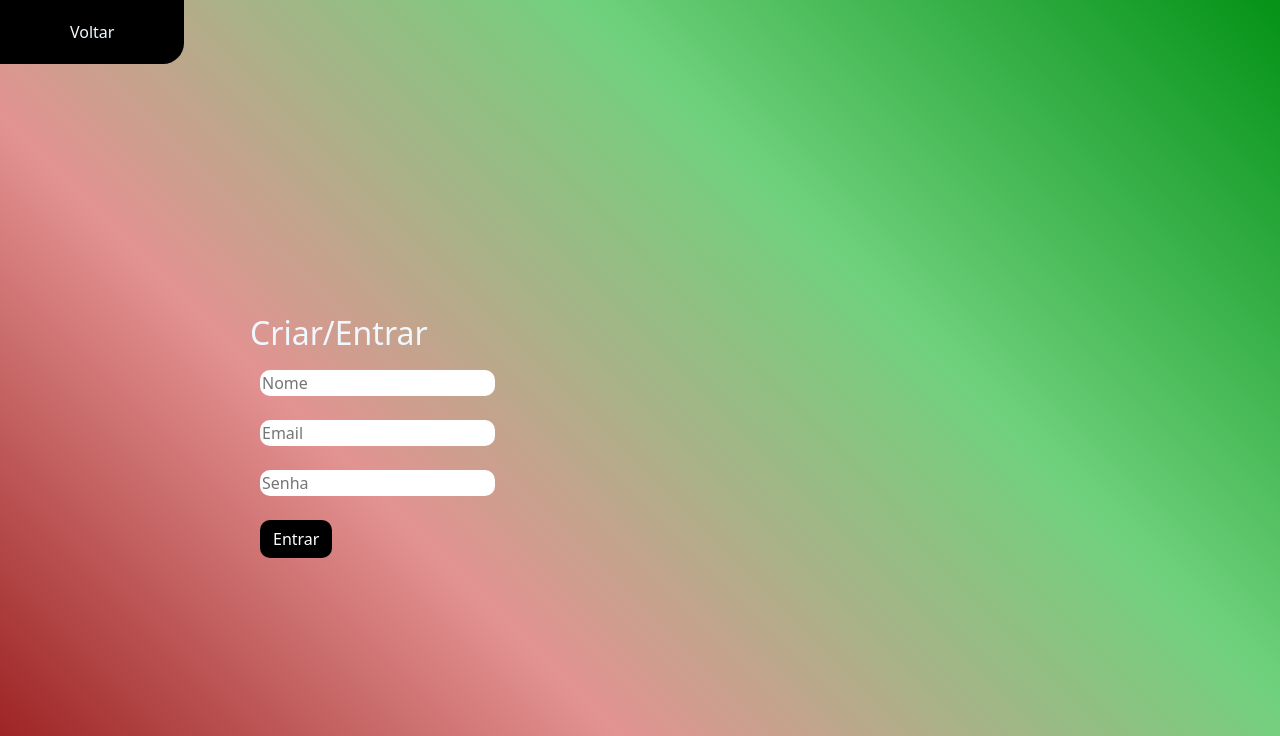
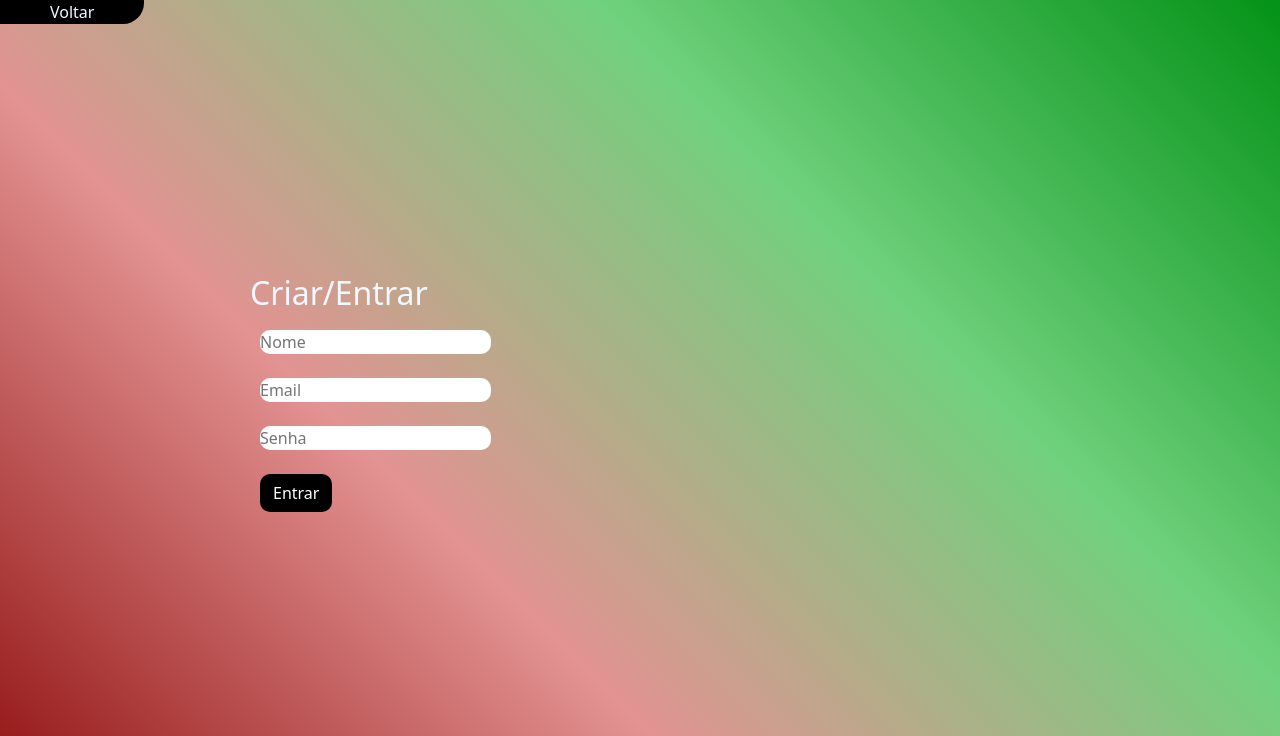
Before and after one commit to meawtec/pizzarela, a PHP site: page /pags/criarPage.php in a window 1280 px wide. Shown: the top 736 px of the page. Run offline with PHP 8.4, Linux system fonts and the light colour scheme.

Commit message:
nada praticamente

```diff
--- a/estilo/estilo1.css
+++ b/estilo/estilo1.css
@@ -27,10 +27,11 @@
     border-radius: 1pc;
     padding: 5px;
 
-
 }#retapromo{
     display: inline-block;
     padding-left: 10px;
+    text-decoration: none;
+
 }
 
 #cardpromo{
@@ -46,4 +47,5 @@
     align-items: flex-start;
 }#gmail{
     color: white;
+
 }
--- a/estilo/estiloLogin.css
+++ b/estilo/estiloLogin.css
@@ -1,3 +1,7 @@
+*{
+    margin: 0;
+    padding: 0;
+}
 #div2login{
     padding: 250px;
     border-radius: 2pc;
@@ -55,6 +59,5 @@
     border-bottom-right-radius: 21px;
     background-color: rgb(0, 0, 0);
     border: none;
-    padding: 20px;
 
 }
```
